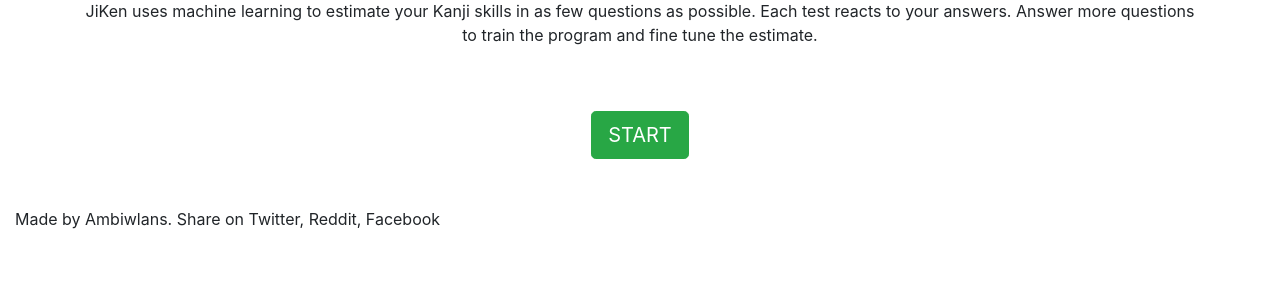
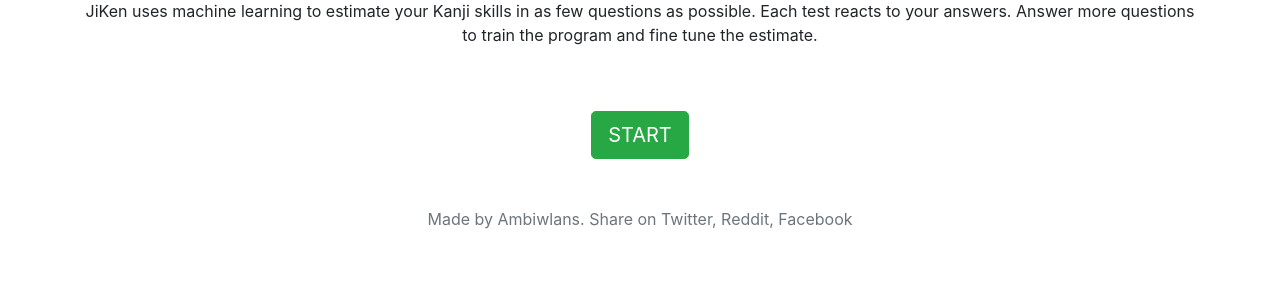
Before and after one commit to Ambiwlans/JiKen, a Flask app: page / in a window 1280 px wide. Shown: the part 241-541 px from the top of the page. Run offline with Flask 2, Linux system fonts and the light colour scheme; some libraries are stand-ins or nearby versions.

Commit message:
minor - Repair footer

```diff
--- a/KTest/templates/footer.html
+++ b/KTest/templates/footer.html
@@ -1,4 +1,5 @@
 <footer class="footer">
-    <div class="container-fluid text-center text-md-left">
-    <div>Made by Ambiwlans. Share on Twitter, Reddit, Facebook</div>
+    <div class="container">
+        <div class="text-muted text-center">Made by Ambiwlans. Share on Twitter, Reddit, Facebook</div>
+    </div>
 </footer>
```
